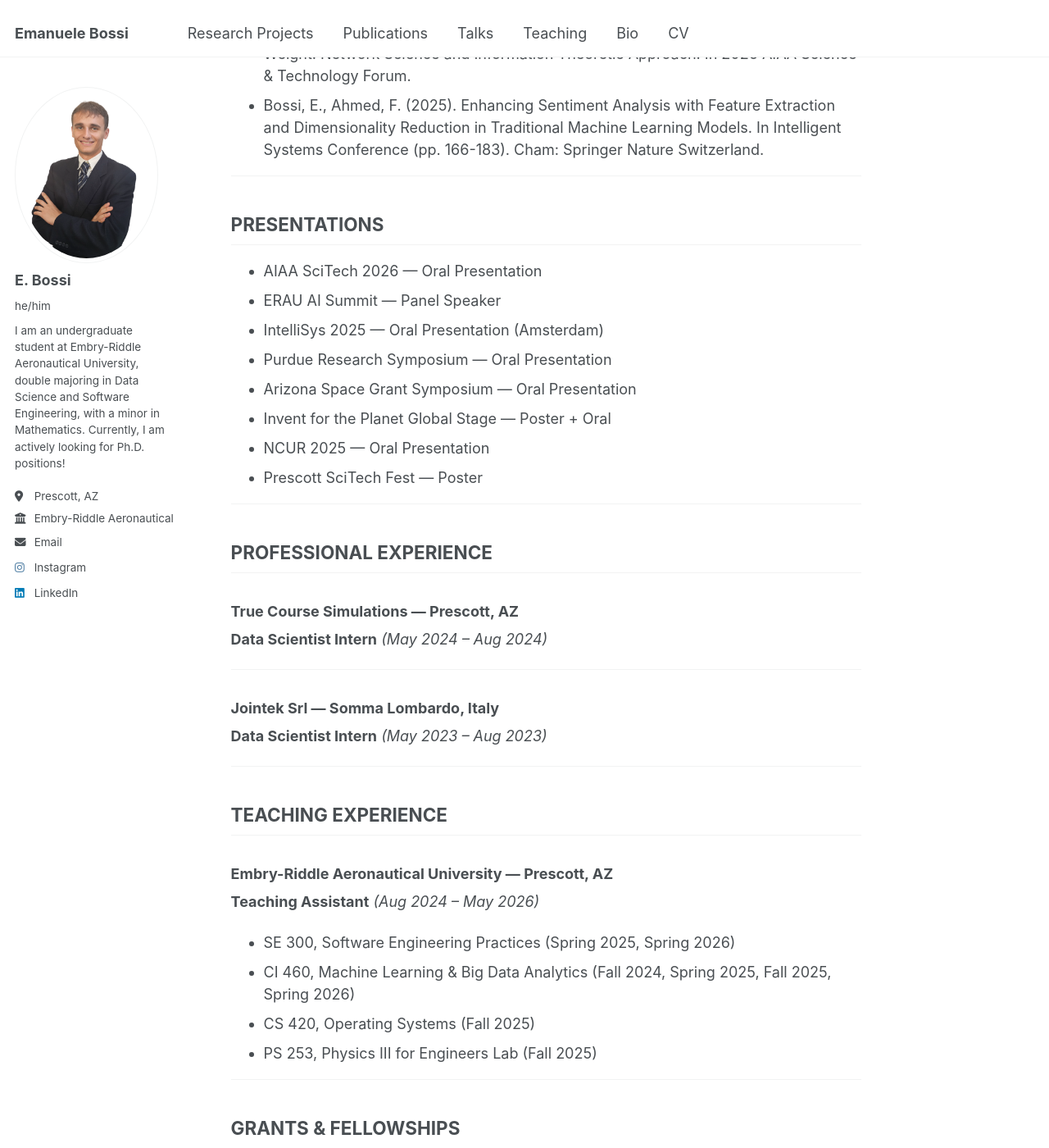
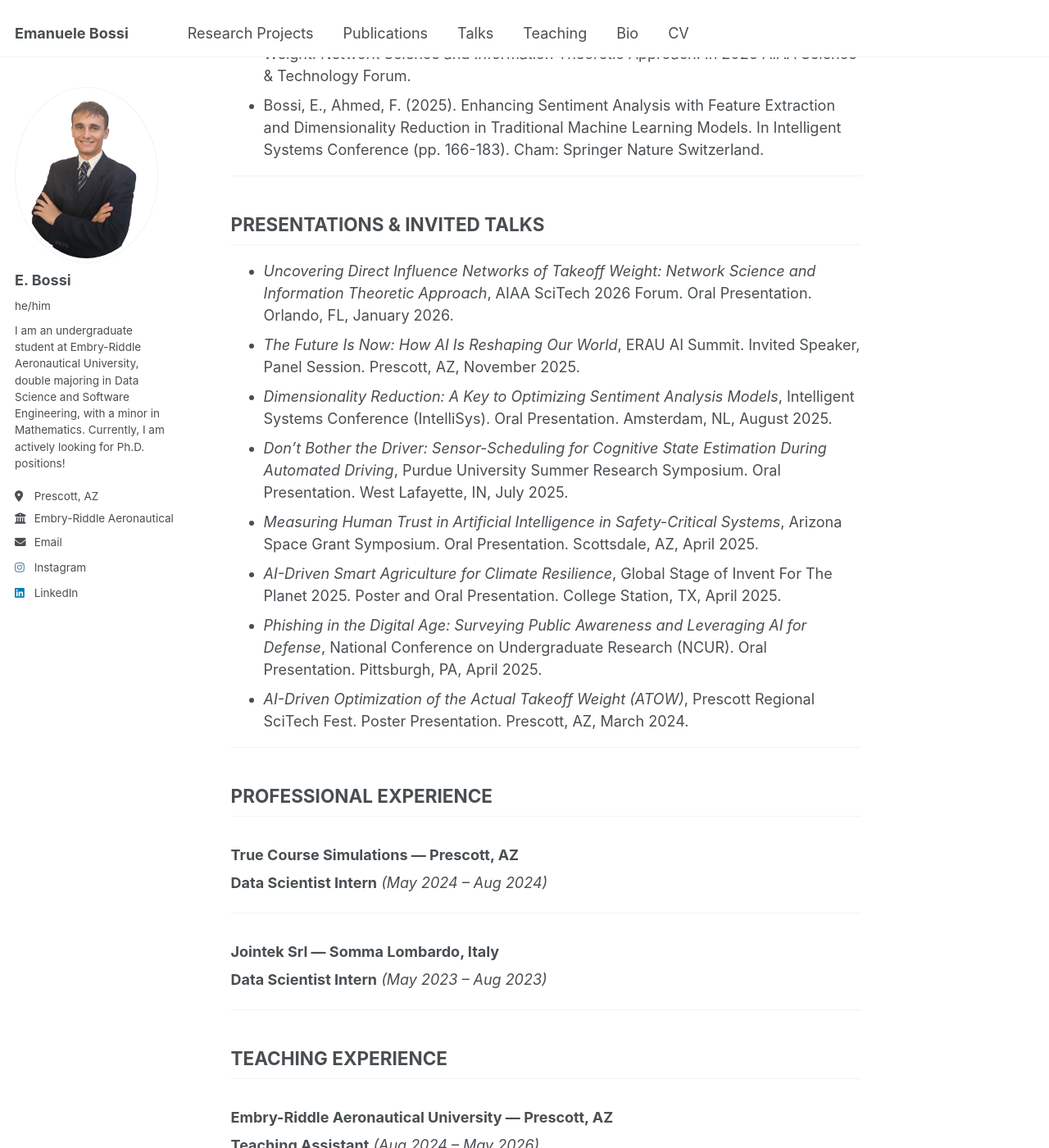
Before and after one commit to bossiemanuele/bossiemanuele.github.io, a Jekyll site: the page built from _pages/cv.md, in a window 1280 px wide and 1400 px high, scrolled down 2488 px. Shown: the whole window at 82% size. Built offline with Jekyll 4.4.1, drawn with Linux system fonts in a browser that asks for light colours; some of the changed text lies outside the part shown.

Commit message:
Update cv.md

```diff
--- a/_pages/cv.md
+++ b/_pages/cv.md
@@ -29,6 +29,7 @@
   <a href="#research-experience">Research</a>
   <a href="#publications">Publications</a>
   <a href="#professional-experience">Experience</a>
+  <a href="#presentations--invited-talks">Talks</a>
   <a href="#teaching-experience">Teaching</a>
   <a href="#grants--fellowships">Grants</a>
   <a href="#leadership--outreach">Leadership</a>
@@ -127,16 +128,17 @@
 
 ---
 
-## PRESENTATIONS
+## PRESENTATIONS & INVITED TALKS
 
-- AIAA SciTech 2026 — Oral Presentation
-- ERAU AI Summit — Panel Speaker
-- IntelliSys 2025 — Oral Presentation (Amsterdam)
-- Purdue Research Symposium — Oral Presentation
-- Arizona Space Grant Symposium — Oral Presentation
-- Invent for the Planet Global Stage — Poster + Oral
-- NCUR 2025 — Oral Presentation
-- Prescott SciTech Fest — Poster
+- *Uncovering Direct Influence Networks of Takeoff Weight: Network Science and Information Theoretic Approach*, AIAA SciTech 2026 Forum. Oral Presentation. Orlando, FL, January 2026.
+- *The Future Is Now: How AI Is Reshaping Our World*, ERAU AI Summit. Invited Speaker, Panel Session. Prescott, AZ, November 2025.
+- *Dimensionality Reduction: A Key to Optimizing Sentiment Analysis Models*, Intelligent Systems Conference (IntelliSys). Oral Presentation. Amsterdam, NL, August 2025.
+- *Don’t Bother the Driver: Sensor-Scheduling for Cognitive State Estimation During Automated Driving*, Purdue University Summer Research Symposium. Oral Presentation. West Lafayette, IN, July 2025.
+- *Measuring Human Trust in Artificial Intelligence in Safety-Critical Systems*, Arizona Space Grant Symposium. Oral Presentation. Scottsdale, AZ, April 2025.
+- *AI-Driven Smart Agriculture for Climate Resilience*, Global Stage of Invent For The Planet 2025. Poster and Oral Presentation. College Station, TX, April 2025.
+- *Phishing in the Digital Age: Surveying Public Awareness and Leveraging AI for Defense*, National Conference on Undergraduate Research (NCUR). Oral Presentation. Pittsburgh, PA, April 2025.
+- *AI-Driven Optimization of the Actual Takeoff Weight (ATOW)*, Prescott Regional SciTech Fest. Poster Presentation. Prescott, AZ, March 2024.
+
 
 ---
 
@@ -186,7 +188,8 @@
 ## PROFESSIONAL AFFILIATIONS
 
 - The Order of the Engineer (2026–Present)
+- Italian Scientists and Scholars in North America Foundation (2026–Present)
 - IEEE Eta Kappa Nu (2025–Present)
 - Tau Beta Pi (2024–Present)
 - Phi Kappa Phi (2024–Present)
-- National Society of Leadership and Success (2024–Present)
+- The National Society of Leadership and Success (2024–Present)
```
